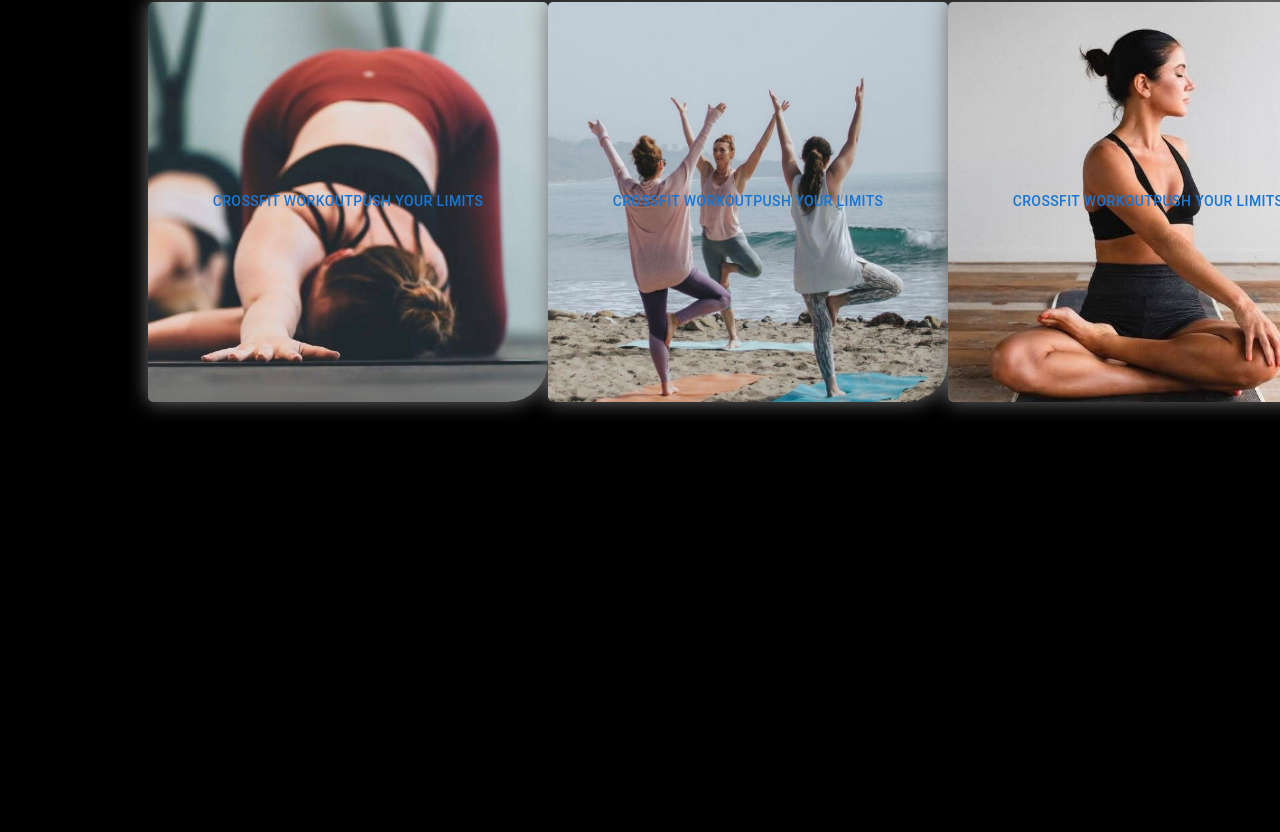
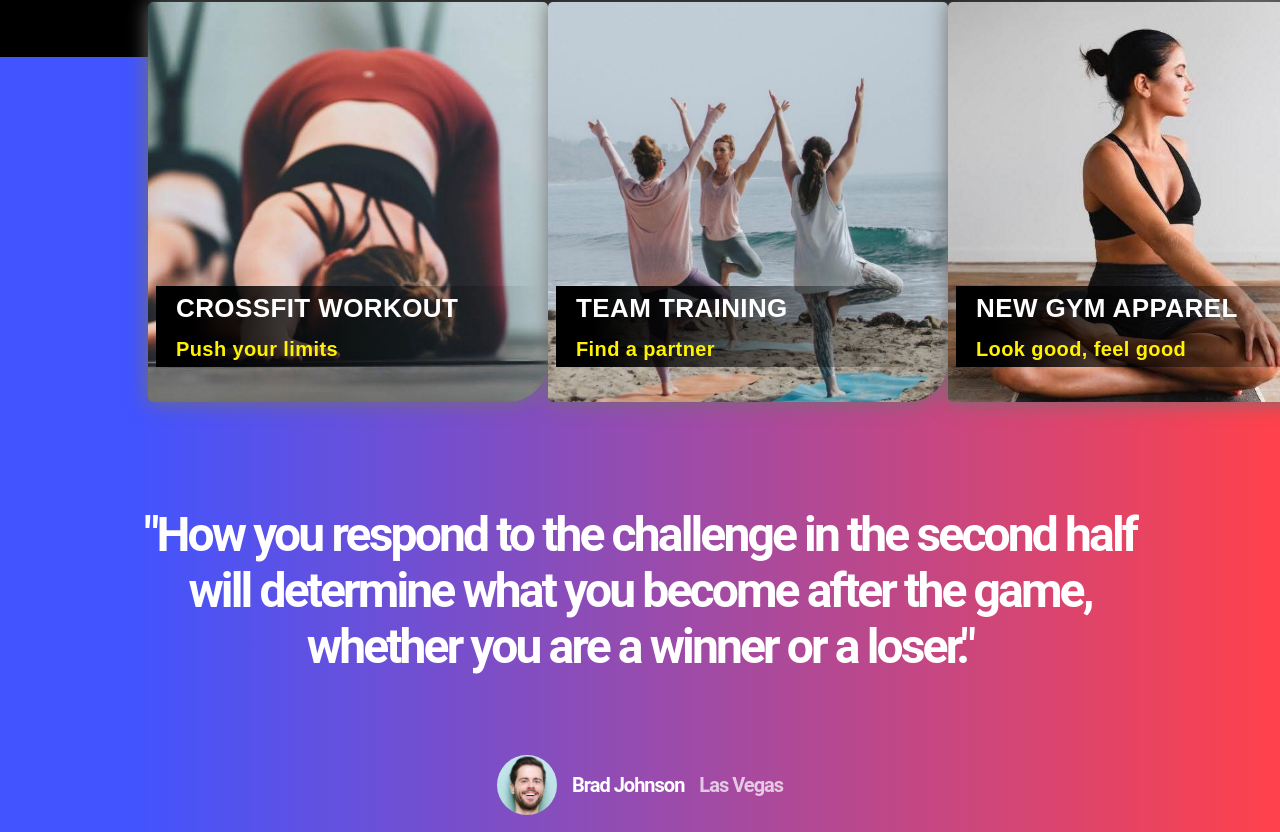
Before and after one commit to mrisaina/blog-project, a React (Create React App) app: page / in a window 1280 px wide. Shown: the part 628-1460 px from the top of the page. Built offline with nearby package versions, Linux system fonts and the light colour scheme.

Commit message:
added cards text & user comment section

```diff
--- a/src/components/Cards.scss
+++ /dev/null
@@ -1,17 +0,0 @@
-.cards-list {
-    box-sizing: border-box;
-    display: flex;
-    justify-content: space-between;
-    margin-top: -60px;
-    position: relative;
-    z-index: 10;
-    padding: 0 20px;
-}
-
-.card-box {
-    display: flex;
-    justify-content: center;
-    align-items: center;
-    width: 410px;
-    height: 410px;
-}
--- /dev/null
+++ b/src/components/Cards/Cards.scss
@@ -0,0 +1,67 @@
+.section-2 {
+    background: linear-gradient(to right, #4154FF 10%, #ff414b);
+    display: flex;
+    flex-direction: column;
+}
+
+.cards-list {
+    box-sizing: border-box;
+    display: flex;
+    justify-content: space-between;
+    margin-top: -60px;
+    position: relative;
+    z-index: 10;
+    padding: 0 20px;
+}
+
+.card-box {
+    display: flex;
+    justify-content: center;
+    align-items: center;
+    width: 410px;
+    height: 410px;
+}
+
+.card-text-container {
+    width: 100%;
+    margin-top: 250px;
+    padding-left: 20px;
+    display: flex;
+    flex-direction: column;
+    text-align: left;
+    font-family: 'Arial';
+    background: linear-gradient(to right, #000 10%, transparent);
+
+    .title {
+        font-size: 26px;
+        color: #fff;
+        font-weight: 900;
+    }
+
+    .description {
+        font-size: 20px;
+        color: #fff200;
+        font-weight: 900;
+        text-transform: none;
+    }
+}
+
+.user {
+    display: flex;
+    flex-direction: row;
+    justify-content: center;
+    align-items: center;
+    gap: 15px;
+    margin-bottom: 150px;
+
+    color: #fff;
+    font-size: 20px;
+    font-weight: 600;
+    letter-spacing: -.05em;
+
+    img {
+        width: 60px;
+        height: 60px;
+        border-radius: 50%;
+    }
+}
--- /dev/null
+++ b/src/components/Cards/CardsList.tsx
@@ -0,0 +1,74 @@
+import CardItem from './CardItem'
+import card1 from 'assets/cards-menu/card-menu-2.jpg'
+import card2 from 'assets/cards-menu/card-menu-3.jpg'
+import card3 from 'assets/cards-menu/card-menu-4.jpg'
+import avatar from 'assets/cards-menu/user-avatar.jpeg'
+import 'components/Slider/Slider.scss'
+import 'components/Cards/Cards.scss'
+import { Box } from '@mui/system'
+import { Typography } from '@mui/material'
+
+type Props = {}
+const CardsList = (props: Props) => {
+    return (
+        <Box component="div" className="section-2">
+            <Box component="div" className="cards-list wrapper">
+                <Box component="div" className="card-box">
+                    <CardItem
+                        title="Crossfit workout"
+                        description="Push your limits"
+                        img={card1}
+                    ></CardItem>
+                </Box>
+
+                <Box component="div" className="card-box">
+                    <CardItem
+                        title="Team training"
+                        description="Find a partner"
+                        img={card2}
+                    ></CardItem>
+                </Box>
+
+                <Box component="div" className="card-box">
+                    <CardItem
+                        title="New gym apparel"
+                        description="Look good, feel good"
+                        img={card3}
+                    ></CardItem>
+                </Box>
+            </Box>
+
+            <Typography
+                component="h3"
+                variant="h3"
+                sx={{
+                    width: '1000px',
+                    color: '#fff',
+                    fontWeight: '700',
+                    margin: '100px auto 80px auto',
+                    textAlign: 'center',
+                    letterSpacing: '-.06em',
+                }}
+            >
+                "How you respond to the challenge in the second half will
+                determine what you become after the game, whether you are a
+                winner or a loser."
+            </Typography>
+
+            <Box component="div" className="user">
+                <img src={avatar} alt="user-avatar" />
+                <Box component="span" className="userName">
+                    Brad Johnson
+                </Box>
+                <Box
+                    component="span"
+                    className="country"
+                    sx={{ opacity: '0.7' }}
+                >
+                    Las Vegas
+                </Box>
+            </Box>
+        </Box>
+    )
+}
+export default CardsList
--- a/src/components/CardsList.tsx
+++ /dev/null
@@ -1,39 +0,0 @@
-import CardItem from './CardItem'
-import card1 from 'assets/cards-menu/card-menu-2.jpg'
-import card2 from 'assets/cards-menu/card-menu-3.jpg'
-import card3 from 'assets/cards-menu/card-menu-4.jpg'
-import 'components/Slider/Slider.scss'
-import 'components/Cards.scss'
-import { Box } from '@mui/system'
-
-type Props = {}
-const CardsList = (props: Props) => {
-    return (
-        <div className="cards-list wrapper">
-            <Box component="div" className="card-box">
-                <CardItem
-                    title="Crossfit workout"
-                    description="Push your limits"
-                    img={card1}
-                ></CardItem>
-            </Box>
-
-            <Box component="div" className="card-box">
-                <CardItem
-                    title="Crossfit workout"
-                    description="Push your limits"
-                    img={card2}
-                ></CardItem>
-            </Box>
-
-            <Box component="div" className="card-box">
-                <CardItem
-                    title="Crossfit workout"
-                    description="Push your limits"
-                    img={card3}
-                ></CardItem>
-            </Box>
-        </div>
-    )
-}
-export default CardsList
--- a/src/components/Slider/Slider.scss
+++ b/src/components/Slider/Slider.scss
@@ -1,6 +1,6 @@
 .main {
     background-color: #000;
-    height: 2000px;
+    // height: 2000px;
 }
 
 .wrapper {
@@ -47,6 +47,7 @@
     font-family: 'Arial';
     background: linear-gradient(to right, #000 80%, transparent);
     height: 100%;
+    letter-spacing: -.05em;
 
     .text-red {
         margin: 0 0 30px 0;
--- a/src/components/Slider/SliderText.tsx
+++ b/src/components/Slider/SliderText.tsx
@@ -1,17 +1,21 @@
-import { CardActions } from '@mui/material'
+import { Box, CardActions } from '@mui/material'
 import Button from '@mui/material/Button'
 import 'components/Slider/Slider.scss'
 
 type Props = {}
 const SliderText = (props: Props) => {
     return (
-        <div className="slider-info-container">
-            <p className="text-red">Certified fitness professional</p>
-            <p className="text-title">Take control of your health</p>
-            <p className="text-description">
+        <Box component="div" className="slider-info-container">
+            <Box component="p" className="text-red">
+                Certified fitness professional
+            </Box>
+            <Box component="p" className="text-title">
+                Take control of your health
+            </Box>
+            <Box component="p" className="text-description">
                 Curabitur non nulla sit amet nisl tempus convallis <br />
                 quis ac lectus dolor sit amet.
-            </p>
+            </Box>
             <CardActions>
                 <Button
                     sx={{
@@ -53,7 +57,7 @@ const SliderText = (props: Props) => {
                     Open Blog
                 </Button>
             </CardActions>
-        </div>
+        </Box>
     )
 }
 export default SliderText
--- a/src/container/Main/Main.tsx
+++ b/src/container/Main/Main.tsx
@@ -1,4 +1,4 @@
-import CardsList from 'components/CardsList'
+import CardsList from 'components/Cards/CardsList'
 import Slider from 'components/Slider/Slider'
 import 'components/Slider/Slider.scss'
 
```
Also changed, not shown: src/assets/cards-menu/card-menu-1.jpg (deleted), src/assets/cards-menu/user-avatar.jpeg (added), src/components/Cards/CardItem.tsx (renamed from src/components/CardItem.tsx).
